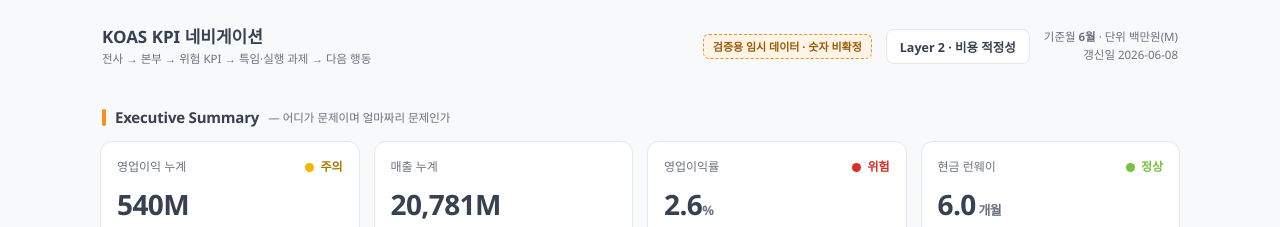
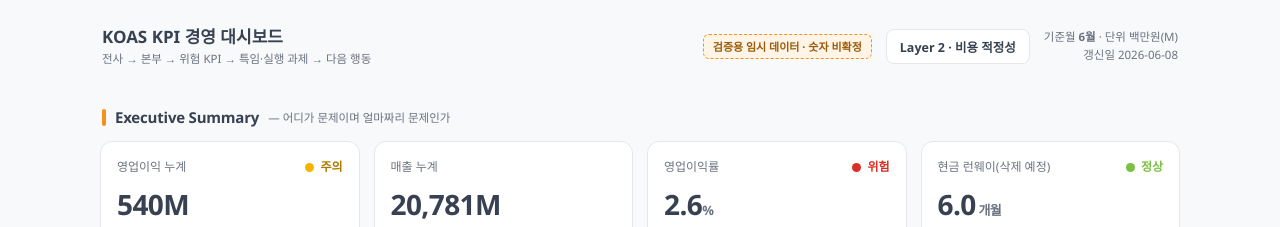
Before and after one commit to seohyeyoon7/seohyeyoon7.github.io, a plain HTML site: page index.html in a window 1280 px wide. Shown: the top 227 px of the page. Drawn offline with Linux system fonts and the light colour scheme.

Commit message:
Update index.html

```diff
--- a/index.html
+++ b/index.html
@@ -3,7 +3,7 @@
 <head>
 <meta charset="UTF-8">
 <meta name="viewport" content="width=device-width, initial-scale=1.0">
-<title>KOAS KPI 네비게이션</title>
+<title>KOAS KPI 경영 대시보드</title>
 <style>
 /* ============================================================
    KOAS KPI 네비게이션 — 검증용 임시 데이터(숫자 비확정)
@@ -208,7 +208,7 @@
 
   <!-- TOP BAR -->
   <div class="topbar">
-    <div class="brand"><b>KOAS KPI 네비게이션</b>
+    <div class="brand"><b>KOAS KPI 경영 대시보드</b>
       <span>전사 → 본부 → 위험 KPI → 특임·실행 과제 → 다음 행동</span></div>
     <div class="sp"></div>
     <span class="demo">검증용 임시 데이터 · 숫자 비확정</span>
@@ -451,7 +451,7 @@
     <div class="kpi-card"><div class="lab">영업이익률 ${sigInline(mSig)}</div>
       <div class="val">${(margin*100).toFixed(1)}<small>%</small></div>
       <div class="meta">목표 ${(th.opMarginGreen*100).toFixed(1)}% · 전월 ${(marginPrev*100).toFixed(1)}%</div></div>
-    <div class="kpi-card"><div class="lab">현금 런웨이 ${sigInline(rSig)}</div>
+    <div class="kpi-card"><div class="lab">현금 런웨이(삭제 예정) ${sigInline(rSig)}</div>
       <div class="val">${runway.toFixed(1)}<small> 개월</small></div>
       <div class="cash-in">
         <label>현금잔액(M)<input type="number" id="cb" value="${e.cash.balance}"></label>
```
